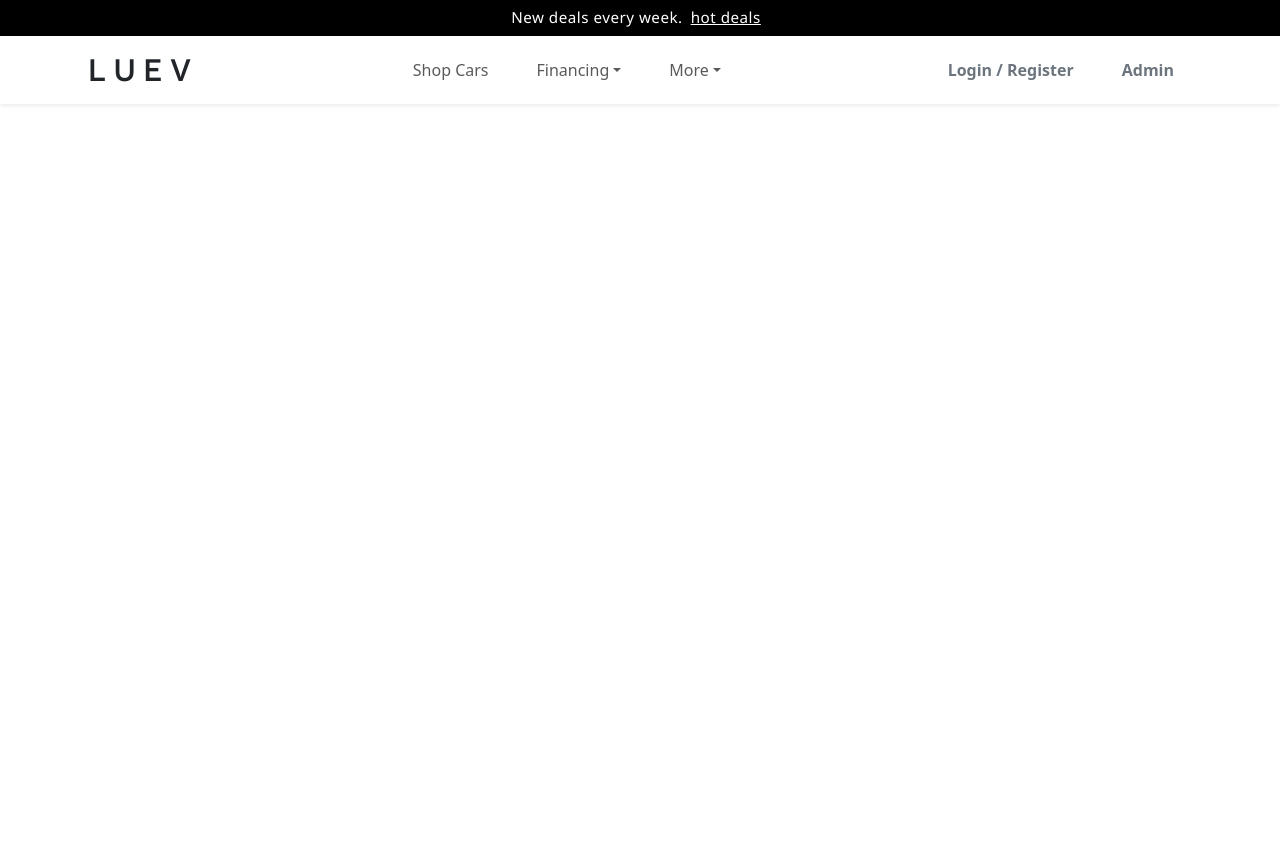
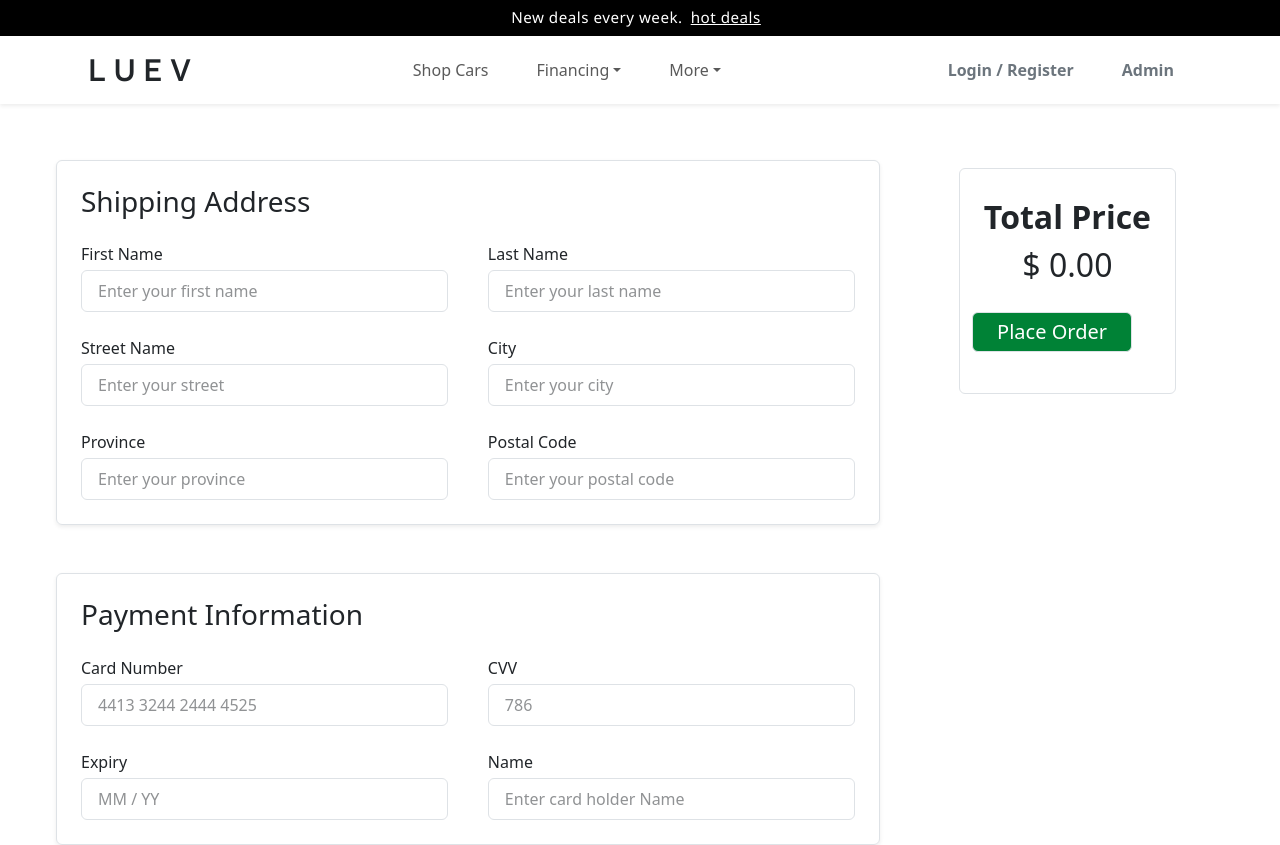
Before and after one commit to mihirpatelyorku/electric-vehicles-store, a React (Vite) app in the folder client(frontend)/: page /check-out in a window 1280 px wide. Shown: the top 845 px of the page. Built offline with nearby package versions, Linux system fonts and the light colour scheme; no server answers.

Commit message:
add forms for checkout, login UI

```diff
--- a/client(frontend)/src/App.jsx
+++ b/client(frontend)/src/App.jsx
@@ -20,7 +20,7 @@ function App() {
           <Route path="/" element={<Home />} />
           <Route path="/about" element={<About />} />
           <Route path="/cart" element={<Cart />} />
-          <Route path="/checkout" element={<Checkout />} />
+          <Route path="/check-out" element={<Checkout />} />
           <Route path="/cars" element={<Shop />} />
           <Route path="/how-financing-works" element={<HowFinancingWorks/>} />
           <Route path="/car-calculator" element={<CarCalculator />} />
--- a/client(frontend)/src/Components/NavbarEle.jsx
+++ b/client(frontend)/src/Components/NavbarEle.jsx
@@ -1,9 +1,10 @@
 import { Container, Navbar, Nav, NavDropdown, Button } from "react-bootstrap";
 import { Link,useNavigate } from "react-router-dom";
 import UseAuth from "../contexts/UseAuth";
-
+import UseCart from "../contexts/UseCart";
 function NavbarEle() {
   const { user, logout,authChecked} = UseAuth();
+  const {cart}=UseCart()
   const navigate = useNavigate();
   const handleLogOut = async () => {
     await logout();
@@ -13,6 +14,10 @@ function NavbarEle() {
     if (!authChecked) {
     return null;
   }
+const quantity=cart.reduce((sum,curr)=>{
+  return sum+curr.quantity
+},0)
+console.log(quantity);
 
   return (
     <>
@@ -64,11 +69,12 @@ function NavbarEle() {
               <>
                 <Button
                   variant="outline-secondary"
-                  className="rounded-pill px-4 py-2 fw-semibold login-btn"
+                  className="rounded-pill px-4 py-2 fw-semibold login-btn relative"
                   as={Link}
                   to="/cart"
                 >
                   Cart
+                  {cart.length>0?(<p className="bg-red-500 text-white rounded-full h-4 w-4 text-xs p-2 font-light flex items-center justify-center absolute right-1 bottom-0">{quantity}</p>):(<></>)}
                 </Button>
                 <Button
                   variant="outline-secondary"
--- a/client(frontend)/src/contexts/CartProvider.jsx
+++ b/client(frontend)/src/contexts/CartProvider.jsx
@@ -13,7 +13,7 @@ function CartProvider({ children }) {
       });
       if (!res.ok) throw new Error("Failed to fetch cart");
       const data = await res.json();
-      setCart(data);
+      setCart(Array.isArray(data) ? data : []);
       setError(null);
     } catch (err) {
       setError(err.message);
@@ -77,11 +77,14 @@ function CartProvider({ children }) {
   }
 };
 
+  const totalPrice = cart.reduce((sum, curr) => {
+    return sum + parseFloat(curr.price) * curr.quantity;
+  }, 0);
 
 
   return (
     <CartContext.Provider
-      value={{ cart, loading, error, updateQuantity, removeItem, fetchCart,addToCart }}
+      value={{ cart, loading, error, updateQuantity, removeItem, fetchCart,addToCart,totalPrice }}
     >
       {children}
     </CartContext.Provider>
--- a/client(frontend)/src/pages/Cart.jsx
+++ b/client(frontend)/src/pages/Cart.jsx
@@ -1,17 +1,14 @@
 import UseCart from "../contexts/UseCart";
-
+import { Link } from "react-router-dom";
 function Cart() {
-  const { cart, loading, error, updateQuantity, removeItem } = UseCart();
+  const { cart, loading, error, updateQuantity, removeItem,totalPrice } = UseCart();
 
   if (loading) return <p>Loading cart...</p>;
   if (error) return <p>Error: {error}</p>;
   if (cart.length === 0)
     return <p className="m-5 text-center">Your cart is empty</p>;
 
-  const totalPrice = cart.reduce((sum, curr) => {
-    return sum + parseFloat(curr.price) * curr.quantity;
-  }, 0);
-  console.log(totalPrice.toFixed(2));
+
 
   return (
     <div className="flex h-auto items-center m-4">
@@ -57,7 +54,7 @@ function Cart() {
       <div className="p-4 ml-auto mr-20 mt-5 flex h-auto items-center justify-center flex-col fs-2 text-center border rounded">
         <p className="font-bold">Total Price</p>
         <p>$ {totalPrice.toFixed(2)}</p>
-        <button className="border py-1 px-4 fs-5 m-4 rounded bg-green-700 hover:bg-green-600 text-white">Check out</button>
+       <Link to="/check-out"> <button className="border py-1 px-4 fs-5 m-4 rounded bg-green-700 hover:bg-green-600 text-white">Check out</button></Link>
       </div>
     </div>
   );
--- a/client(frontend)/src/pages/Checkout.jsx
+++ b/client(frontend)/src/pages/Checkout.jsx
@@ -1,6 +1,175 @@
-function Checkout(){
-    return(<>
-    checkout
-    </>)
+import UseCart from "../contexts/UseCart";
+function Checkout() {
+  const { totalPrice } = UseCart();
+  return (
+    <div className="flex h-auto items-start m-4 relative">
+      <div className="p-4 m-2">
+        <form action="">
+          <div className="mb-4 p-4 shadow-sm border rounded">
+            <h3 className="text-xl font-semibold mb-4">Shipping Address</h3>
+            <div className="grid grid-cols-1 md:grid-cols-2 gap-x-10 gap-y-6">
+
+              <div>
+                <label htmlFor="firstName" className="block font-medium mb-1">
+                  First Name
+                </label>
+                <input
+                  type="text"
+                  id="firstName"
+                  name="firstName"
+                  placeholder="Enter your first name"
+                  className="w-full py-2 px-3 border rounded bg-white"
+                  required
+                />
+              </div>
+
+
+              <div>
+                <label htmlFor="lastName" className="block font-medium mb-1">
+                  Last Name
+                </label>
+                <input
+                  type="text"
+                  id="lastName"
+                  name="lastName"
+                  placeholder="Enter your last name"
+                  className="w-full py-2 px-3 border rounded"
+                  required
+                />
+              </div>
+
+
+              <div>
+                <label htmlFor="street" className="block font-medium mb-1">
+                  Street Name
+                </label>
+                <input
+                  type="text"
+                  id="street"
+                  name="street"
+                  placeholder="Enter your street"
+                  className="w-full py-2 px-3 border rounded"
+                  required
+                />
+              </div>
+
+
+              <div>
+                <label htmlFor="city" className="block font-medium mb-1">
+                  City
+                </label>
+                <input
+                  type="text"
+                  id="city"
+                  name="city"
+                  placeholder="Enter your city"
+                  className="w-full py-2 px-3 border rounded"
+                  required
+                />
+              </div>
+
+
+              <div>
+                <label htmlFor="province" className="block font-medium mb-1">
+                  Province
+                </label>
+                <input
+                  type="text"
+                  id="province"
+                  name="province"
+                  placeholder="Enter your province"
+                  className="w-full py-2 px-3 border rounded"
+                  required
+                />
+              </div>
+
+
+              <div>
+                <label htmlFor="postal" className="block font-medium mb-1">
+                  Postal Code
+                </label>
+                <input
+                  type="text"
+                  id="postal"
+                  name="postal"
+                  placeholder="Enter your postal code"
+                  className="w-full py-2 px-3 border rounded"
+                  required
+                />
+              </div>
+            </div>
+          </div>
+        <div className="mb-4 p-4 shadow-sm border rounded mt-5">
+            <h3 className="text-xl font-semibold mb-4">Payment Information</h3>
+            <div className="grid grid-cols-2 gap-x-10 gap-y-6">
+
+                        <div>
+                <label htmlFor="card-number" className="block font-medium mb-1">
+                  Card Number
+                </label>
+                <input
+                  type="text"
+                  id="card-number"
+                  name="card-number"
+                  placeholder="4413 3244 2444 4525"
+                  className="w-full py-2 px-3 border rounded"
+                  required
+                />
+              </div>
+                                      <div>
+                <label htmlFor="cvv" className="block font-medium mb-1">
+                  CVV
+                </label>
+                <input
+                  type="text"
+                  id="cvv"
+                  name="cvv"
+                  placeholder="786"
+                  className="w-full py-2 px-3 border rounded"
+                  required
+                />
+              </div>
+                                                 <div>
+                <label htmlFor="expiry" className="block font-medium mb-1">
+                  Expiry
+                </label>
+                <input
+                  type="text"
+                  id="expiry"
+                  name="expiry"
+                  placeholder="MM / YY"
+                  className="w-full py-2 px-3 border rounded"
+                  required
+                />
+              </div>
+                                                             <div>
+                <label htmlFor="holder-name" className="block font-medium mb-1">
+                  Name
+                </label>
+                <input
+                  type="text"
+                  id="holder-name"
+                  name="holder-name"
+                  placeholder="Enter card holder Name"
+                  className="w-full py-2 px-3 border rounded"
+                  required
+                />
+              </div>
+            </div>
+        </div>
+          <button
+            type="submit"
+            className="absolute right-25 top-40 border py-1 px-4 fs-5 m-4 rounded bg-green-700 hover:bg-green-600 text-white"
+          >
+            Place Order
+          </button>
+        </form>
+      </div>
+      <div className="p-4 ml-auto mr-20 mt-10 fs-2 text-center border rounded">
+        <p className="font-bold">Total Price</p>
+        <p className="h-32">$ {totalPrice.toFixed(2)}</p>
+      </div>
+    </div>
+  );
 }
 export default Checkout;
```
Also changed, not shown: client(frontend)/src/pages/login.jsx (+37 -8 lines).
